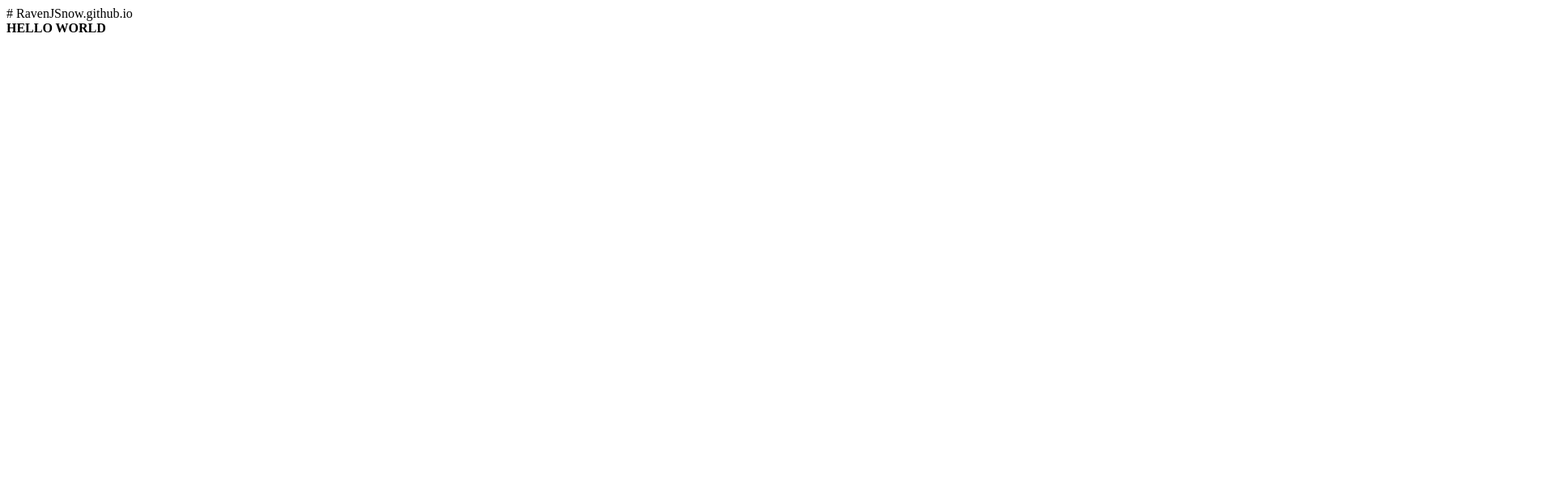
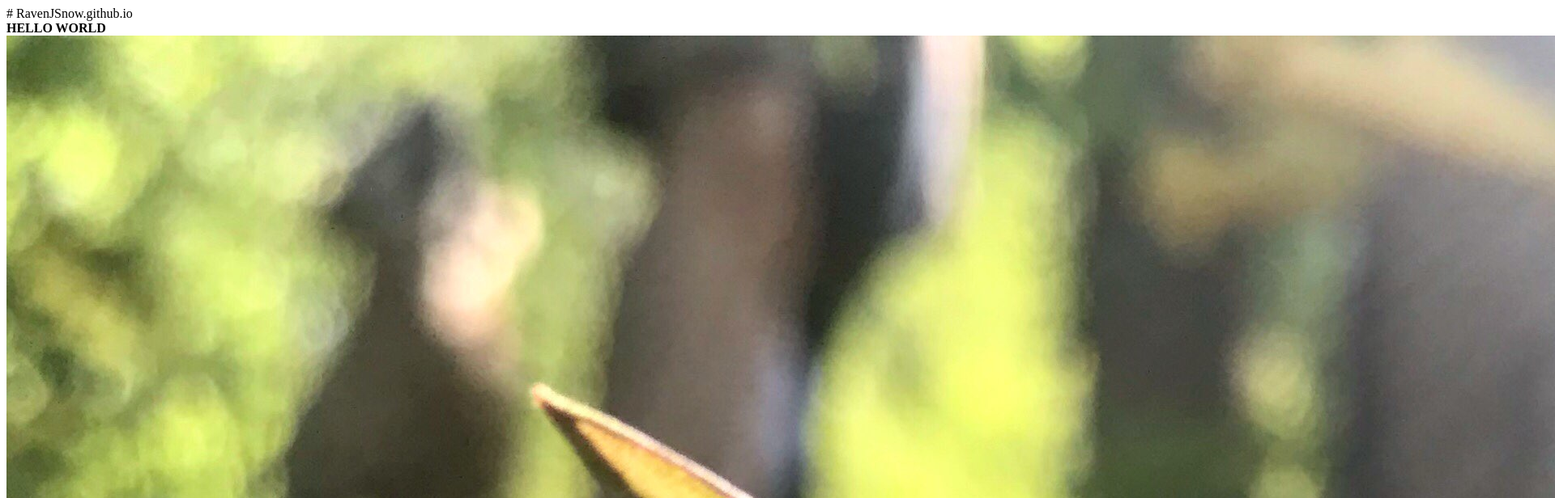
Before and after one commit to RavenJSnow/RavenJSnow.github.io, a plain HTML site: page index.html in a window 1280 px wide. Shown: the top 616 px of the page at 81% size, 1920 px wide, since content can reach past the window. Drawn offline with Linux system fonts and the light colour scheme.

Commit message:
Update index.html

```diff
--- a/index.html
+++ b/index.html
@@ -1,3 +1,4 @@
 # RavenJSnow.github.io<br>
 <b> HELLO WORLD </b><br>
 <title> TESTING </title>
+<img src="aaa.jpg" alt="">
```
